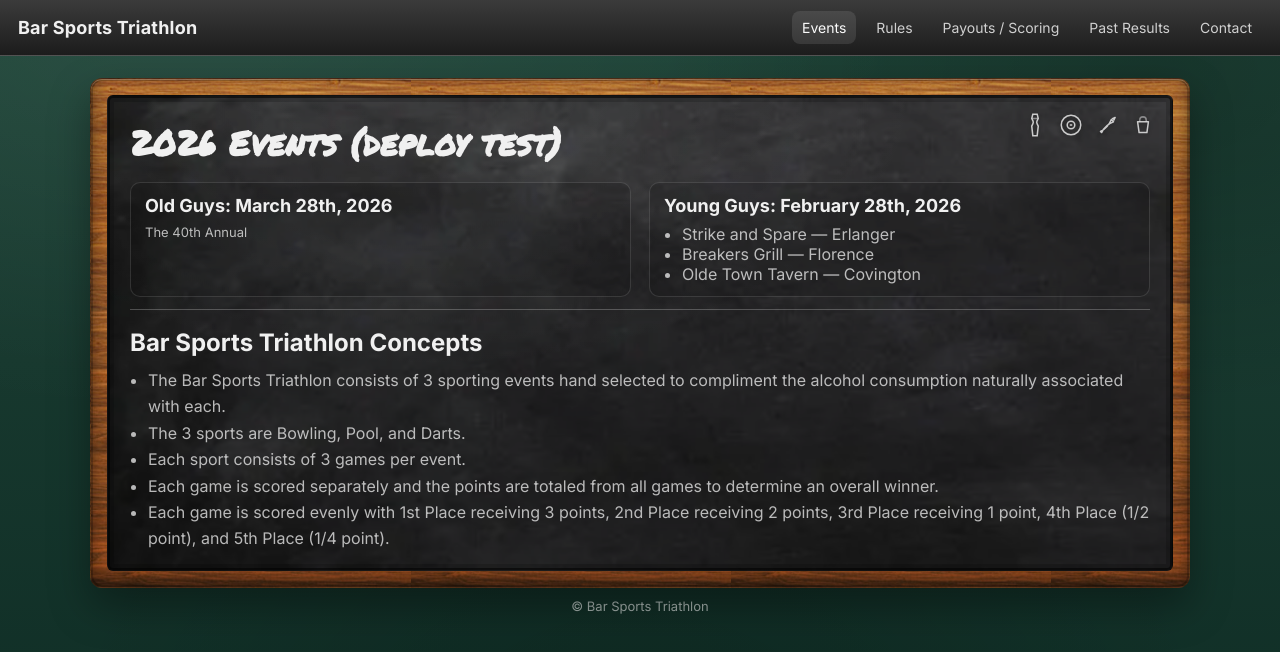
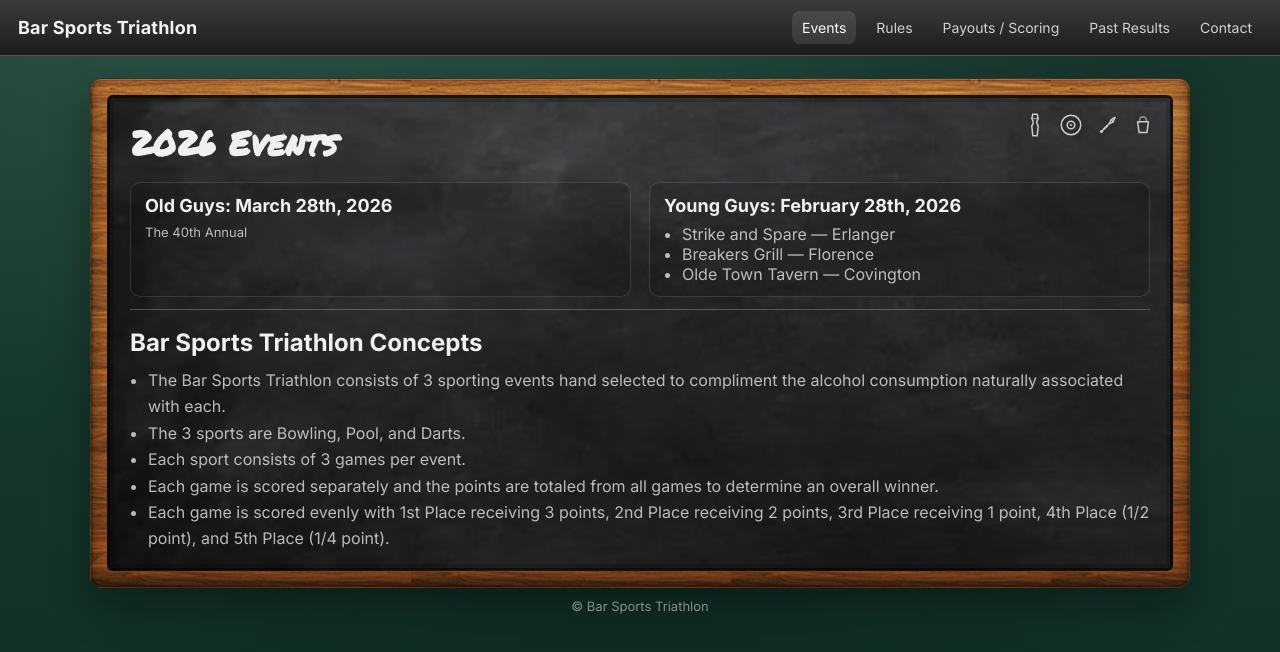
Before and after one commit to lenhofr/bstri, a Next.js app in the folder web/: page / in a window 1280 px wide. Shown: the top 652 px of the page. Built offline with nearby package versions, Linux system fonts and the light colour scheme.

Commit message:
removing test string

```diff
--- a/web/app/page.tsx
+++ b/web/app/page.tsx
@@ -5,7 +5,7 @@ export default function Home() {
     <>
       <PanelIcons />
 
-      <h1 className="panelTitle">2026 Events (deploy test)</h1>
+      <h1 className="panelTitle">2026 Events</h1>
 
       <div className="grid2">
         <section className="card">
```
